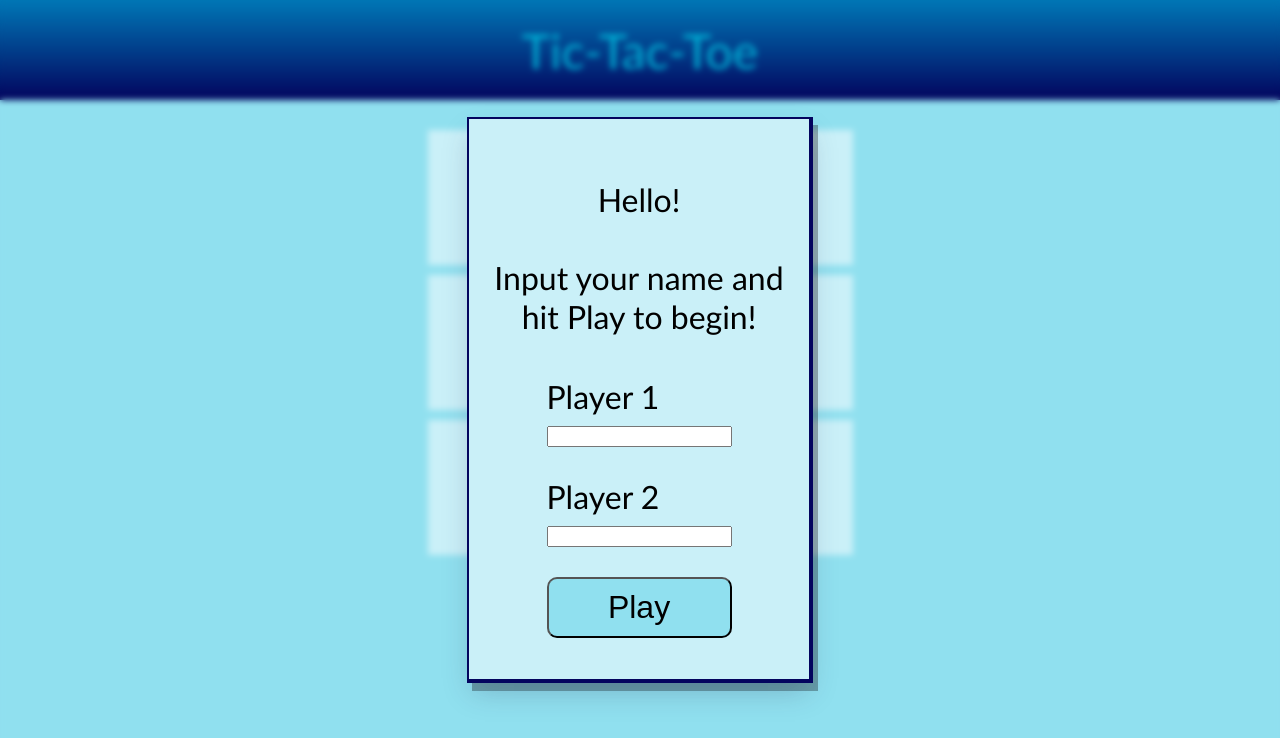
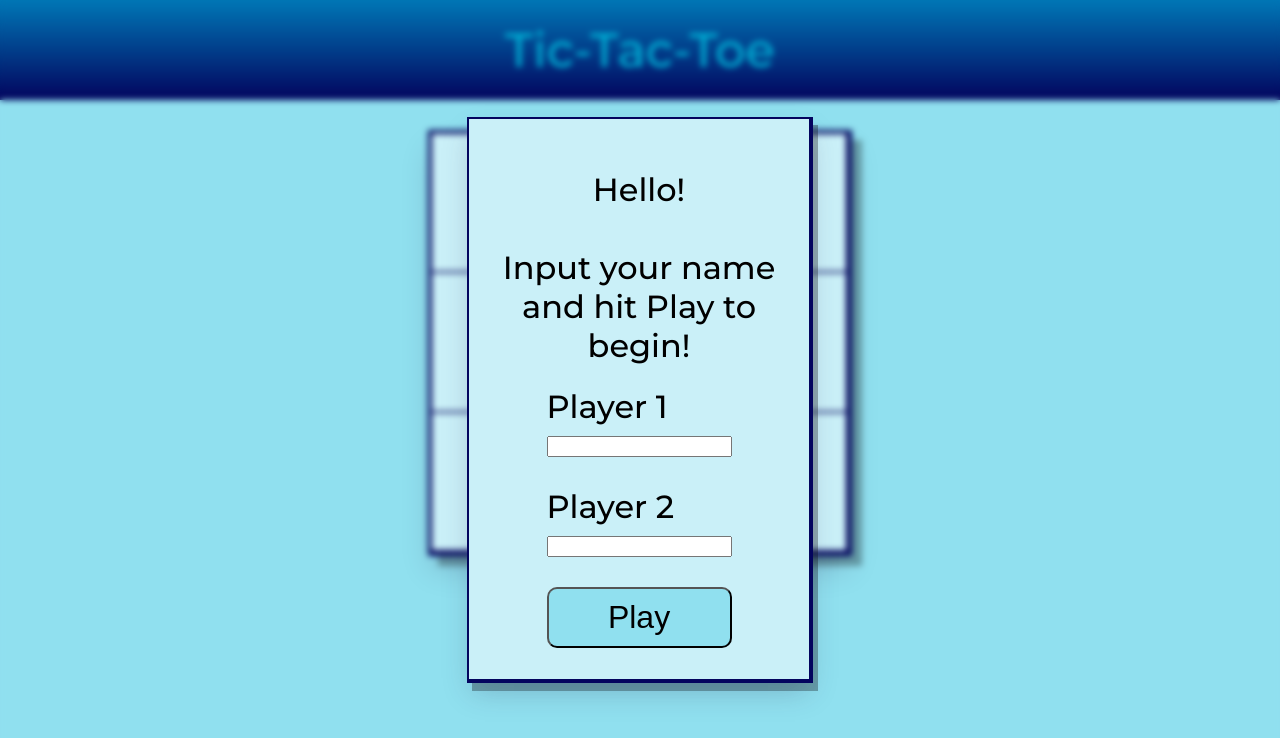
Before and after one commit to Derbzzzzzz/TicTacToe, a plain HTML site: page index.html in a window 1280 px wide. Drawn offline with Linux system fonts and the light colour scheme.

Commit message:
added border / border-shadow to enhance gameBoard look

```diff
--- a/style.css
+++ b/style.css
@@ -1,13 +1,18 @@
+
+@import url('https://fonts.googleapis.com/css2?family=Fraunces:opsz,wght@9..144,700&family=Montserrat:wght@500&display=swap');
+
 :root{
     --color-1: #03045e;
     --color-2: #0077b6;
     --color-3: #00b4d8;
     --color-4: #90e0ef;
     --color-5: #caf0f8;
+    --font-montserrat:'Montserrat', sans-serif;
+    --font-fraunces: 'Fraunces', serif;
 }
 html{
     height: 100%;
-    font-family: 'Trebuchet MS', 'Lucida Sans Unicode', 'Lucida Grande', 'Lucida Sans', Arial, sans-serif;
+    font-family: var(--font-montserrat)
 }
 
 body{
@@ -78,7 +83,7 @@ main{
     text-align: center;
 }
 
-.cell:hover, button[type="submit"]:hover{
+button[type="submit"]:hover{
     scale: 1.02;
     cursor: pointer;
 }
@@ -106,10 +111,12 @@ button[type="submit"]{
 .gameBoardContainer{
     display: flex;
     flex-wrap: wrap;
-    aspect-ratio: 1 / 1;
-    height: calc(60vw + 20px);
-    width: calc(60vw + 20px);
-    gap: 10px;
+    height: 60vw;
+    width: 60vw;
+    box-shadow: rgb(50 50 93 / 25%) 0px 16px 27px -5px, rgb(0 0 0 / 30%) 10px 10px;
+    border-top: 2px solid var(--color-1);
+    border-right: 4px solid var(--color-1);
+    border-bottom: 4px solid var(--color-1);
 }
 
 .cell{
@@ -118,17 +125,38 @@ button[type="submit"]{
     height: 20vw;
     width: 20vw;
     background-color: var(--color-5);
-    font-size: 17vw;
+    font-size: 16vw;
+    color: var(--color-3);
+    border: 1px solid var(--color-1)
 }
+
+.cell[data-index="0"], .cell[data-index="3"], .cell[data-index="6"]{
+    border-left: 4px solid var(--color-1)
+}
+
+.cell[data-index="0"], .cell[data-index="1"], .cell[data-index="2"]{
+    border-top: 2px solid var(--color-1)
+}
+
+.cell[data-index="2"], .cell[data-index="5"], .cell[data-index="8"]{
+    border-right: 2px solid var(--color-1)
+}
+
+.cell[data-index="6"], .cell[data-index="7"], .cell[data-index="8"]{
+    border-bottom: 2px solid var(--color-1)
+}
+
+
+
 
 @media(min-width: 600px){
     .gameBoardContainer{
-        height: 425px;
-        width: 425px;
+        height: 420px;
+        width: 420px;
     }
     .cell{
-        height: 135px;
-        width: 135px;
-        font-size: 120px
+        height: 140px;
+        width: 140px;
+        font-size: 110px
     }
 }
```
